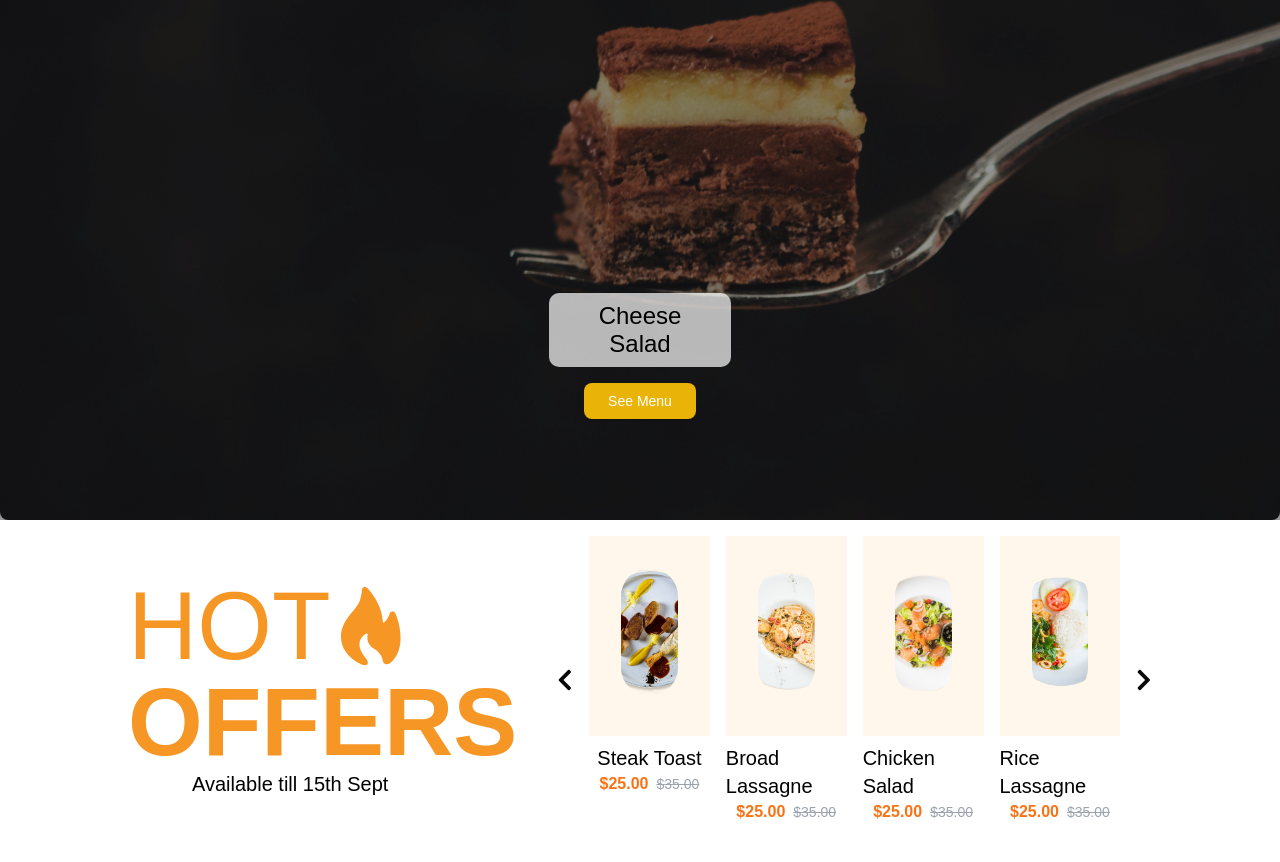
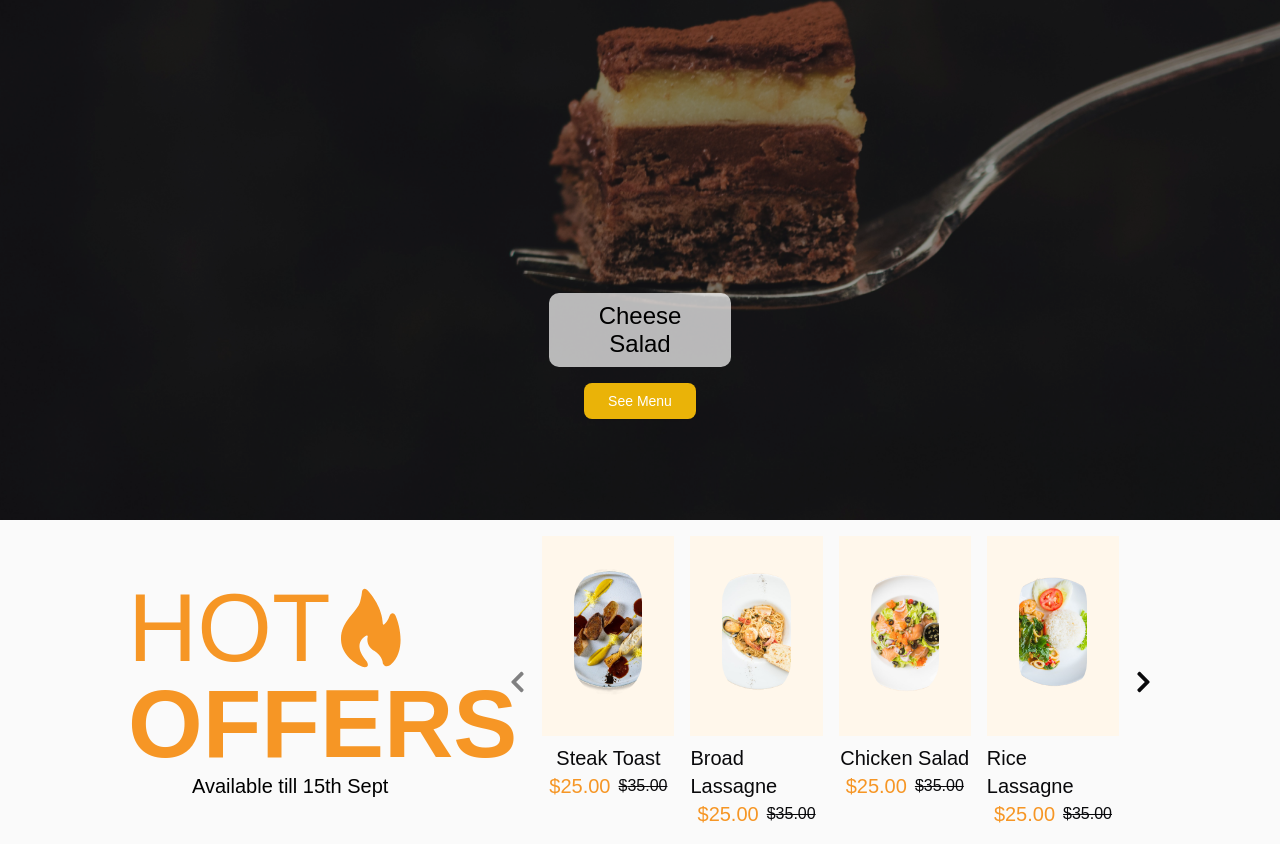
Before and after one commit to shyam888-git/Bon_Appetit, a React (Vite) app: page / in a window 1280 px wide. Shown: the part 280-1142 px from the top of the page. Before the commit the page ends 1120 px from the top, so only its background shows below. Built offline with nearby package versions, Linux system fonts and the light colour scheme.

Commit message:
hero section

```diff
--- a/src/App.css
+++ b/src/App.css
@@ -7,6 +7,4 @@
   background-size: cover;
   background-position: center;
   background-repeat: no-repeat;
-  height: 100vh;
-  position: relative;
 }
--- a/src/components/Header/styles.css
+++ b/src/components/Header/styles.css
@@ -5,7 +5,6 @@
   background-position: center;
   background-repeat: no-repeat;
   height: 100vh;
-  position: relative;
 
 }
 
--- a/src/components/Hero/Hero.tsx
+++ b/src/components/Hero/Hero.tsx
@@ -1,79 +1,65 @@
-import React, { useState } from "react";
-import { FaChevronLeft } from "react-icons/fa";
-import { FaChevronRight } from "react-icons/fa";
+import React, { useState, useEffect } from "react";
+import { FaChevronLeft, FaChevronRight } from "react-icons/fa";
 import image1 from "../../assets/HeroImages/image 6.png";
 import image2 from "../../assets/HeroImages/image 7.png";
 import image3 from "../../assets/HeroImages/image 8.png";
 import image4 from "../../assets/HeroImages/image 9.png";
+
 const Hero = () => {
   const [currentIndex, setCurrentIndex] = useState(0);
+  const [itemsToShow, setItemsToShow] = useState(4); // Default to 4 items
 
   const offers = [
-    {
-      name: "Steak Toast",
-      price: 25.0,
-      originalPrice: 35.0,
-      image: image1,
-    },
-    {
-      name: "Broad Lassagne",
-      price: 25.0,
-      originalPrice: 35.0,
-      image: image2,
-    },
-    {
-      name: "Chicken Salad",
-      price: 25.0,
-      originalPrice: 35.0,
-      image: image3,
-    },
-    {
-      name: "Rice Lassagne",
-      price: 25.0,
-      originalPrice: 35.0,
-      image: image4,
-    },
-    {
-      name: "Steak Toast",
-      price: 25.0,
-      originalPrice: 35.0,
-      image: image1,
-    },
-    {
-      name: "Broad Lassagne",
-      price: 25.0,
-      originalPrice: 35.0,
-      image: image2,
-    },
-    {
-      name: "Chicken Salad",
-      price: 25.0,
-      originalPrice: 35.0,
-      image: image3,
-    },
-    {
-      name: "Rice Lassagne",
-      price: 25.0,
-      originalPrice: 35.0,
-      image: image3,
-    },
+    { name: "Steak Toast", price: 25.0, originalPrice: 35.0, image: image1 },
+    { name: "Broad Lassagne", price: 25.0, originalPrice: 35.0, image: image2 },
+    { name: "Chicken Salad", price: 25.0, originalPrice: 35.0, image: image3 },
+    { name: "Rice Lassagne", price: 25.0, originalPrice: 35.0, image: image4 },
+    { name: "Steak Toast", price: 25.0, originalPrice: 35.0, image: image1 },
+    { name: "Broad Lassagne", price: 25.0, originalPrice: 35.0, image: image2 },
+    { name: "Chicken Salad", price: 25.0, originalPrice: 35.0, image: image3 },
+    { name: "Rice Lassagne", price: 25.0, originalPrice: 35.0, image: image3 },
   ];
 
+  useEffect(() => {
+    const handleResize = () => {
+      if (window.innerWidth > 1000) {
+        setItemsToShow(4); // 4 items
+      } else if (window.innerWidth > 600) {
+        setItemsToShow(3); // 3 items
+      } else if (window.innerWidth > 340) {
+        setItemsToShow(2); // 2 items
+      } else {
+        setItemsToShow(1); // 1 item
+      }
+    };
+
+    window.addEventListener("resize", handleResize);
+
+    // Call once to set initial state
+    handleResize();
+
+    return () => window.removeEventListener("resize", handleResize);
+  }, []);
+
   const nextSlide = () => {
-    setCurrentIndex((prevIndex) => (prevIndex + 1) % offers.length);
+    if (currentIndex + itemsToShow < offers.length) {
+      setCurrentIndex((prevIndex) => prevIndex + itemsToShow);
+    }
   };
 
   const prevSlide = () => {
-    setCurrentIndex(
-      (prevIndex) => (prevIndex - 1 + offers.length) % offers.length
-    );
+    if (currentIndex > 0) {
+      setCurrentIndex((prevIndex) => prevIndex - itemsToShow);
+    }
   };
 
   return (
-    <div className="flex items-center justify-start gap-10 p-4 bg-white px-32">
-      <div className="flex flex-col items-start">
-        <div className="flex items-center mt-4 ">
-          <h2 className="text-8xl font-normal  text-[#F69625]">HOT</h2>
+    <div className="flex flex-col lg:flex-row lg:gap-10 lg:px-32 items-center justify-start gap-4 p-4 py-4 mb-8 bg-[#FAFAFA]">
+      <div className="flex flex-col items-start lg:w-1/3">
+        <div className="flex items-center mt-4">
+          <h2 className="text-6xl lg:text-8xl font-normal text-[#F69625]">
+            HOT
+          </h2>
           <svg
             className="w-16 h-20 ml-2 text-[#F69625]"
             viewBox="0 0 66 88"
@@ -82,16 +68,23 @@ const Hero = () => {
             <path d="M0.0390639 57.5C0.839064 74.3 16.7057 84.1667 24.5391 87C30.9391 87.8 29.8724 83.3333 28.5391 81C14.3901 65.037 21.3825 55.8196 28.0285 52.3777C28.7902 51.9832 29.5765 52.7613 29.3747 53.595C27.4238 61.6547 33.1578 67.1557 36.5391 69C44.1391 73.8 46.0391 80.3333 46.0391 83C48.4391 87.8 52.7057 86 54.5391 84.5C71.3391 70.1 65.2057 42.5 60.0391 30.5C57.2391 25.7 54.5391 28.5 53.5391 30.5C51.6788 35.7707 49.0977 38.7784 47.3323 40.1751C46.7647 40.6241 46.0372 40.1843 46.0096 39.4612C45.3618 22.4886 34.2018 7.50098 28.5391 1.99999C24.5391 -1.20001 23.2057 2.66666 23.0391 4.99999C22.6391 8.99999 21.5391 13.3333 21.0391 15C17.5391 27 -0.960936 36.5 0.0390639 57.5Z" />
           </svg>
         </div>
-        <h2 className=" text-8xl font-bold text-[#F69625]">OFFERS</h2>
-        <span className="text-xl  text-black font-normal px-16">
+        <h2 className="text-8xl font-bold text-[#F69625]">OFFERS</h2>
+        <span className="text-xl text-black font-normal px-16">
           Available till 15th Sept
         </span>
       </div>
       <div className="flex items-center space-x-4">
-        <FaChevronLeft size={24} />
+        {/* Disable left arrow if at the first slide */}
+        <FaChevronLeft
+          size={24}
+          onClick={prevSlide}
+          style={{ opacity: currentIndex === 0 ? 0.5 : 1 }}
+        />
         <div className="flex space-x-4">
-          {offers.slice(currentIndex, currentIndex + 4).map((offer, index) => (
-            <div key={index} className="flex flex-col items-center  ">
+          {offers
+            .slice(currentIndex, currentIndex + itemsToShow)
+            .map((offer, index) => (
+              <div key={index} className="flex flex-col items-center">
                 <div className="bg-[#FFF7EB] px-8 py-8">
                   <img
                     src={offer.image}
@@ -99,20 +92,26 @@ const Hero = () => {
                     className="w-32 h-32 rounded-full object-cover mb-2"
                   />
                 </div>
-              <h3 className="font-normal text-black text-xl mt-2">{offer.name}</h3>
+                <span className="font-normal text-xl mt-2">{offer.name}</span>
                 <div className="flex items-center space-x-2">
-                <span className="text-orange-500 font-bold">
+                  <span className="text-[#F69625] text-xl">
                     ${offer.price.toFixed(2)}
                   </span>
-                <span className="text-gray-400 line-through text-sm">
+                  <span className="font-normal line-through text-[16px]">
                     ${offer.originalPrice.toFixed(2)}
                   </span>
                 </div>
               </div>
             ))}
         </div>
-
-        <FaChevronRight size={24} />
+        {/* Disable right arrow if at the last slide */}
+        <FaChevronRight
+          size={24}
+          onClick={nextSlide}
+          style={{
+            opacity: currentIndex + itemsToShow >= offers.length ? 0.5 : 1,
+          }}
+        />
       </div>
     </div>
   );
--- /dev/null
+++ b/src/components/HomeMenu/HomeMenu.tsx
@@ -0,0 +1,18 @@
+import React from "react";
+import { FaChevronLeft } from "react-icons/fa";
+import { FaChevronRight } from "react-icons/fa";
+const HomeMenu = () => {
+  return (
+    <div>
+      <div>
+        <h2>Our Menu</h2>
+        <div className="flex items-center space-x-4">
+          <FaChevronLeft size={24} />
+          <FaChevronRight size={24} />
+        </div>
+      </div>
+    </div>
+  );
+};
+
+export default HomeMenu;
--- a/src/components/ui/carousel.tsx
+++ b/src/components/ui/carousel.tsx
@@ -1,4 +1,3 @@
-
 const Carousel = ({ images, currentSlide }) => {
   return (
     <div
@@ -6,7 +5,7 @@ const Carousel = ({ images, currentSlide }) => {
       className="relative w-full h-full"
       data-carousel="slide"
     >
-      <div className="relative h-full overflow-hidden rounded-lg">
+      <div className=" h-full overflow-hidden rounded-lg">
         {images.map((image, index) => (
           <div
             key={index}
```
Lines whose indentation alone changed are shown as unchanged.
